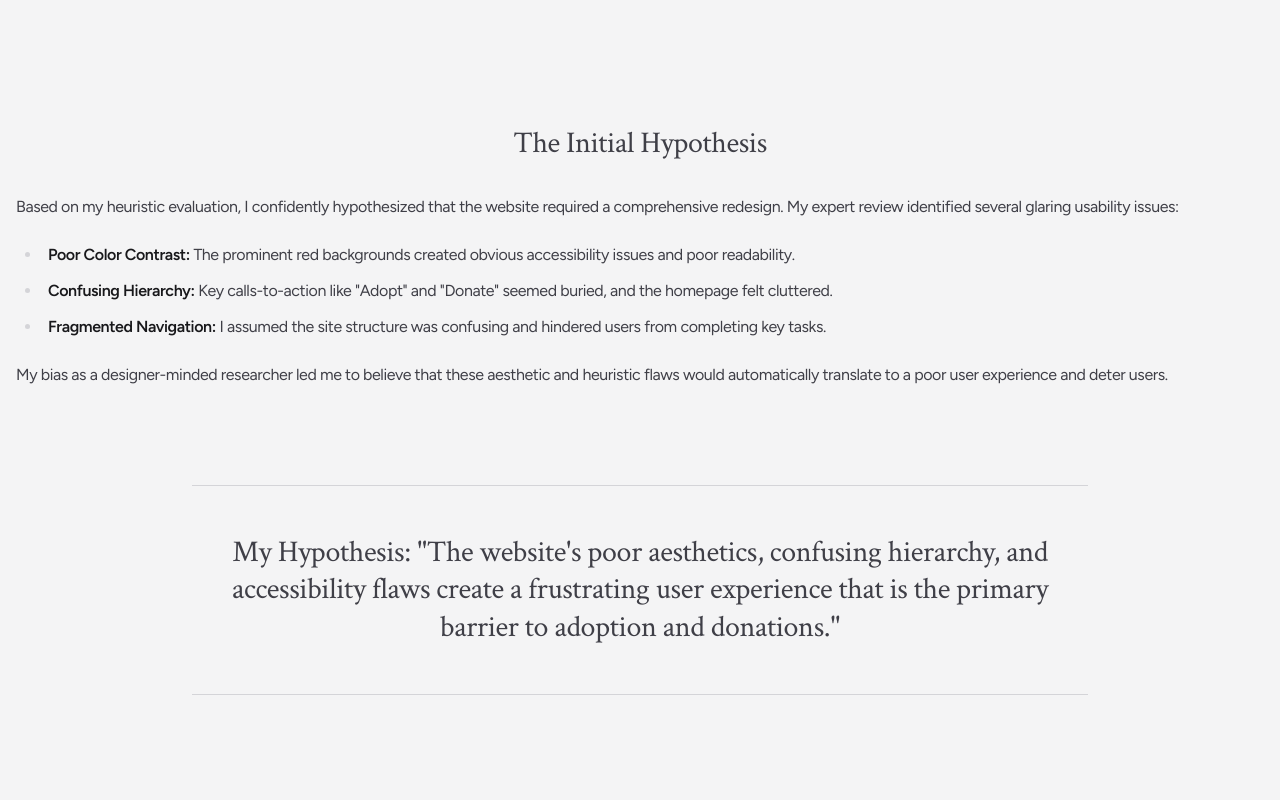
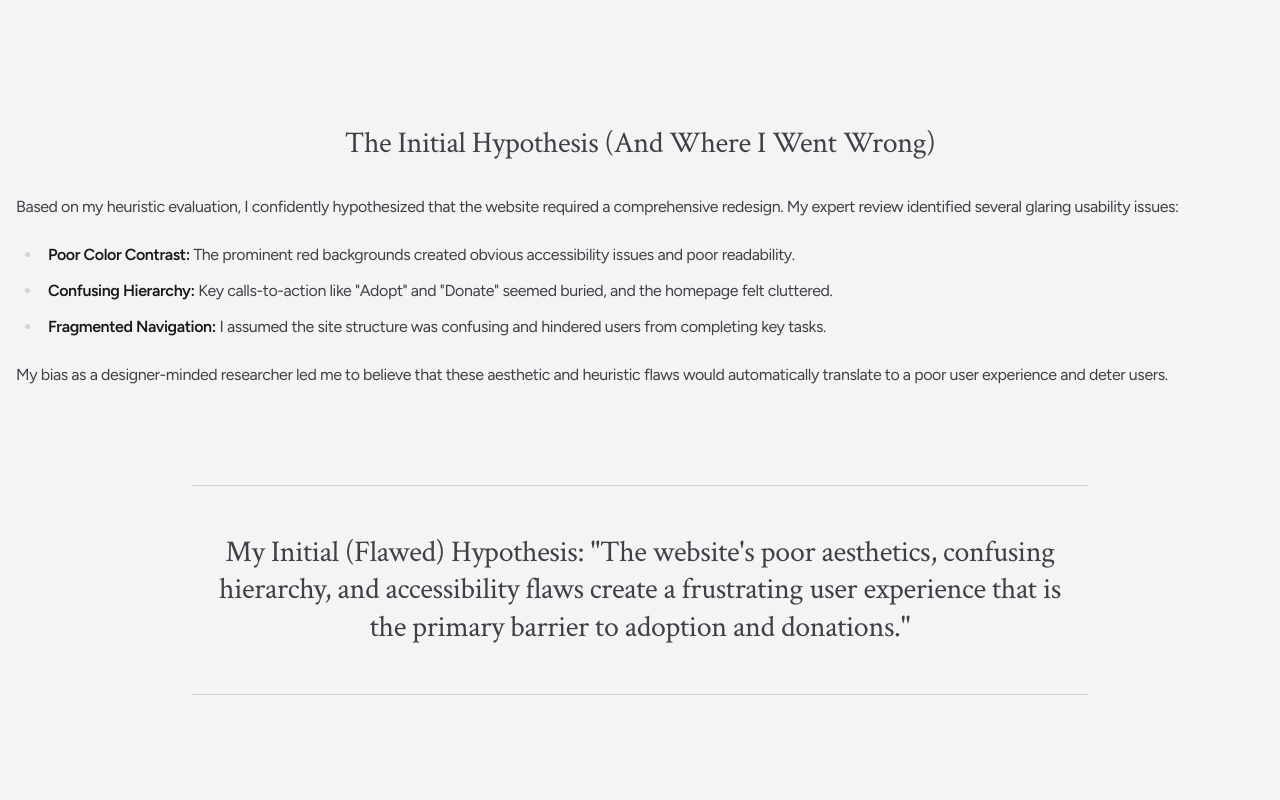
Before and after one commit to nthsm/portfolio, a Next.js app: page /its-meow-or-never in a window 1280 px wide. Shown: the part 1480-2280 px from the top of the page. Built offline with nearby package versions, Linux system fonts and the light colour scheme.

Commit message:
Update page.tsx

```diff
--- a/app/(posts)/its-meow-or-never/page.tsx
+++ b/app/(posts)/its-meow-or-never/page.tsx
@@ -13,7 +13,6 @@ export default function ItsMeowOrNeverPage() {
     <div className="imon-parallax-container">
       <ParallaxHeader
         speedFactor={0.4}
-        style={{ backgroundImage: "url('/project2-bg.png')" }}
         className="project-color-red"
       >
         <h1>Pivoting for Paws</h1>
@@ -74,7 +73,7 @@ export default function ItsMeowOrNeverPage() {
 
         <div className="content-section">
           <div className="imon-content-inner clearfix">
-            <h2>The Initial Hypothesis</h2>
+            <h2>The Initial Hypothesis (And Where I Went Wrong)</h2>
             <p>
               Based on my heuristic evaluation, I confidently hypothesized
               that the website required a comprehensive redesign. My expert
@@ -106,7 +105,7 @@ export default function ItsMeowOrNeverPage() {
             <div className="hmw-container not-prose">
               <div className="hmw-line"></div>
               <h2 className="hmw-text">
-                My Hypothesis: "The website's poor aesthetics,
+                My Initial (Flawed) Hypothesis: "The website's poor aesthetics,
                 confusing hierarchy, and accessibility flaws create a
                 frustrating user experience that is the primary barrier to
                 adoption and donations."
```
